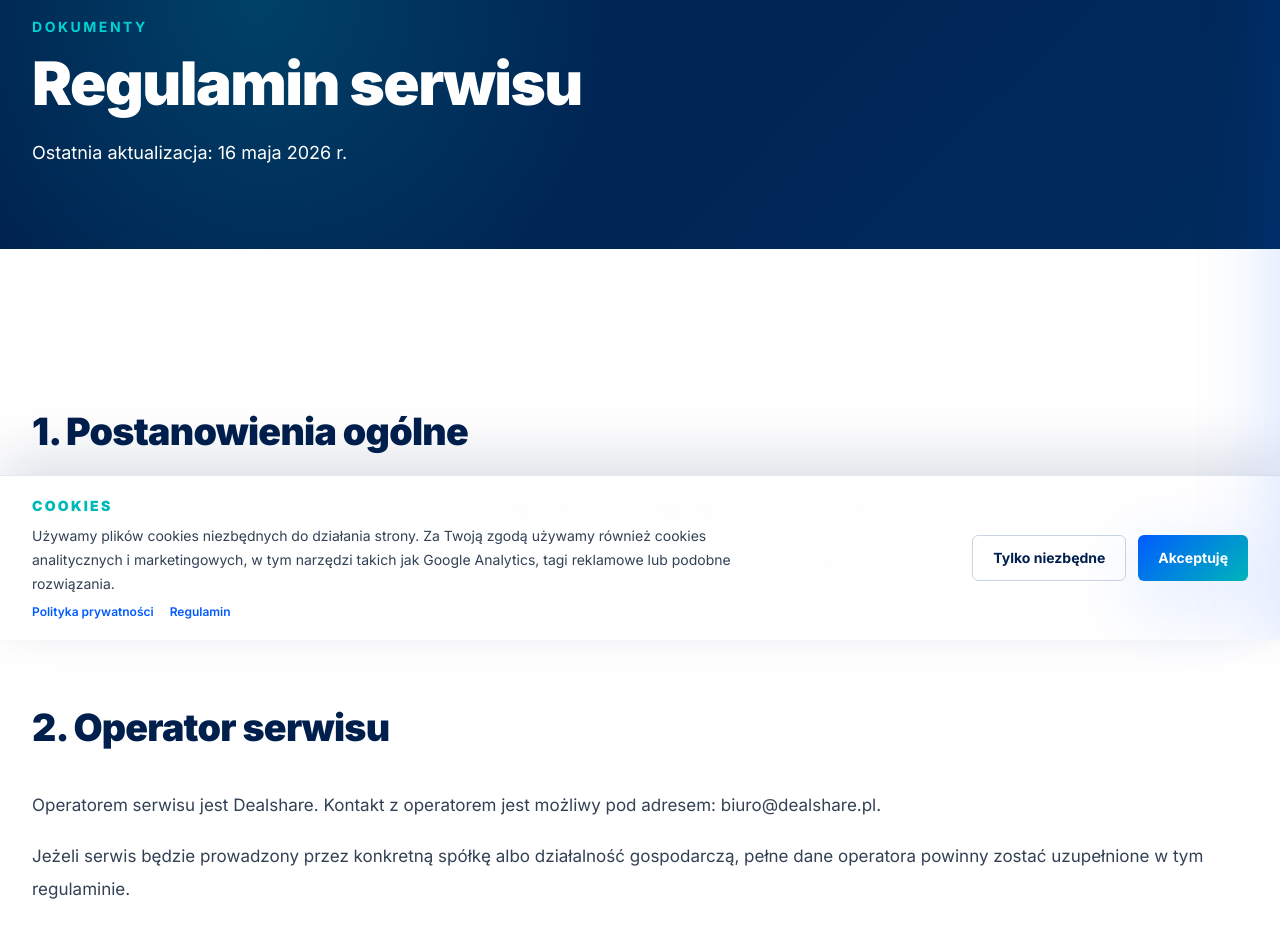
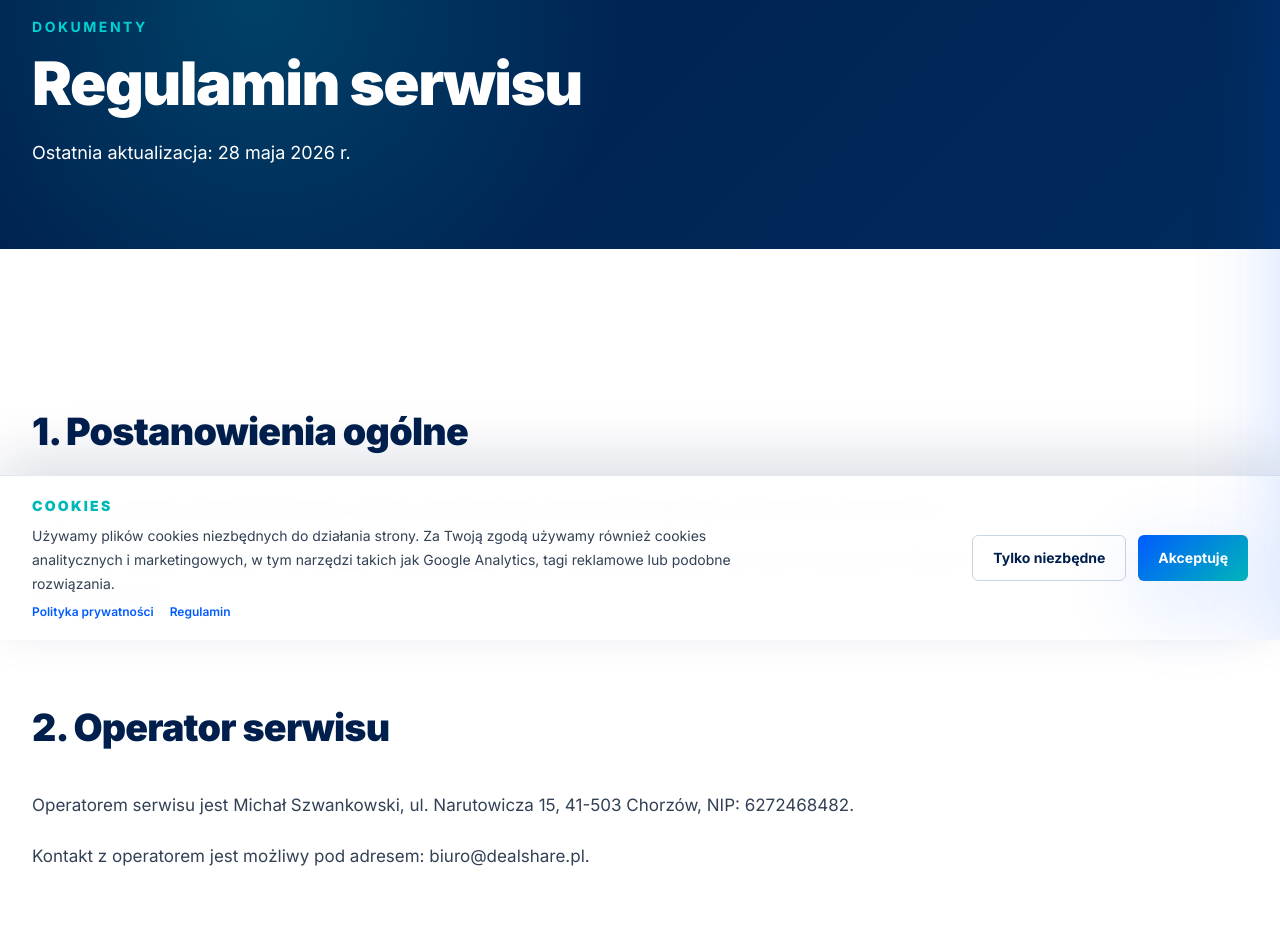
Before and after one commit to pSzymanek/dealshare, a Next.js app: page /regulamin in a window 1280 px wide. Shown: the part 160-1112 px from the top of the page. Built offline with nearby package versions, Linux system fonts and the light colour scheme.

Commit message:
Update legal document company details

```diff
--- a/app/polityka-prywatnosci/page.tsx
+++ b/app/polityka-prywatnosci/page.tsx
@@ -6,12 +6,14 @@ export const metadata: Metadata = {
   description: "Polityka prywatności i informacje o plikach cookies w serwisie dealshare."
 };
 
+const administrator = "Michał Szwankowski, ul. Narutowicza 15, 41-503 Chorzów, NIP: 6272468482";
+
 const sections = [
   {
     title: "1. Administrator danych",
     content: [
-      "Administratorem danych osobowych przetwarzanych w serwisie dealshare jest Dealshare. Kontakt w sprawach związanych z ochroną danych osobowych: biuro@dealshare.pl.",
-      "Jeżeli serwis będzie prowadzony przez konkretną spółkę albo działalność gospodarczą, dane administratora, w tym adres, NIP lub KRS, powinny zostać uzupełnione w tym dokumencie."
+      `Administratorem danych osobowych przetwarzanych w serwisie dealshare jest ${administrator}.`,
+      "Kontakt w sprawach związanych z ochroną danych osobowych: biuro@dealshare.pl."
     ]
   },
   {
@@ -85,7 +87,7 @@ export default function PrivacyPolicyPage() {
         <Container>
           <p className="text-sm font-bold uppercase tracking-[0.18em] text-cyan">Dokumenty</p>
           <h1 className="mt-4 max-w-4xl text-4xl font-black tracking-tight sm:text-6xl">Polityka prywatności i cookies</h1>
-          <p className="mt-6 max-w-2xl text-lg leading-8 text-white/74">Ostatnia aktualizacja: 16 maja 2026 r.</p>
+          <p className="mt-6 max-w-2xl text-lg leading-8 text-white/74">Ostatnia aktualizacja: 28 maja 2026 r.</p>
         </Container>
       </section>
       <section className="py-16">
--- a/app/regulamin/page.tsx
+++ b/app/regulamin/page.tsx
@@ -5,6 +5,8 @@ export const metadata: Metadata = {
   title: "Regulamin",
   description: "Regulamin korzystania z serwisu dealshare."
 };
+
+const operator = "Michał Szwankowski, ul. Narutowicza 15, 41-503 Chorzów, NIP: 6272468482";
 
 const sections = [
   {
@@ -17,8 +19,8 @@ const sections = [
   {
     title: "2. Operator serwisu",
     content: [
-      "Operatorem serwisu jest Dealshare. Kontakt z operatorem jest możliwy pod adresem: biuro@dealshare.pl.",
-      "Jeżeli serwis będzie prowadzony przez konkretną spółkę albo działalność gospodarczą, pełne dane operatora powinny zostać uzupełnione w tym regulaminie."
+      `Operatorem serwisu jest ${operator}.`,
+      "Kontakt z operatorem jest możliwy pod adresem: biuro@dealshare.pl."
     ]
   },
   {
@@ -79,7 +81,7 @@ export default function TermsPage() {
         <Container>
           <p className="text-sm font-bold uppercase tracking-[0.18em] text-cyan">Dokumenty</p>
           <h1 className="mt-4 max-w-4xl text-4xl font-black tracking-tight sm:text-6xl">Regulamin serwisu</h1>
-          <p className="mt-6 max-w-2xl text-lg leading-8 text-white/74">Ostatnia aktualizacja: 16 maja 2026 r.</p>
+          <p className="mt-6 max-w-2xl text-lg leading-8 text-white/74">Ostatnia aktualizacja: 28 maja 2026 r.</p>
         </Container>
       </section>
       <section className="py-16">
```
